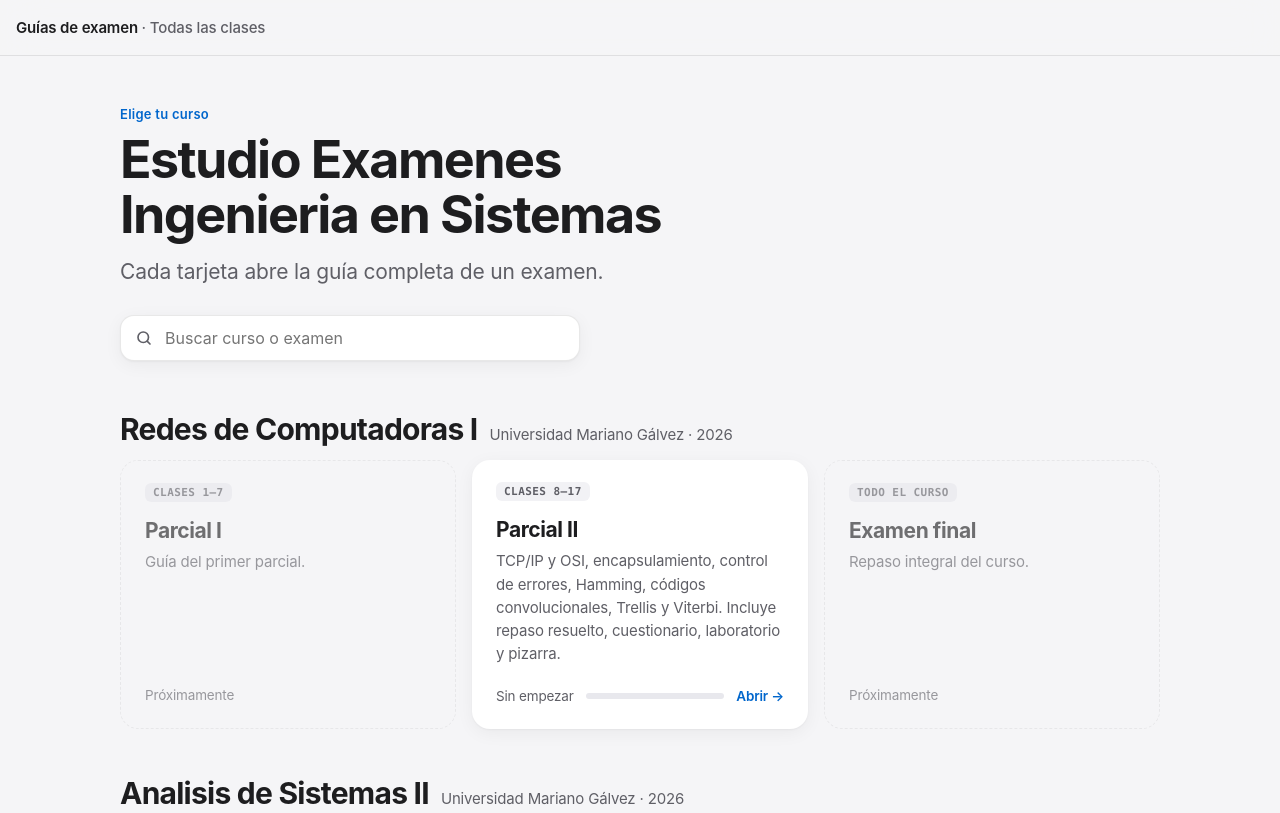
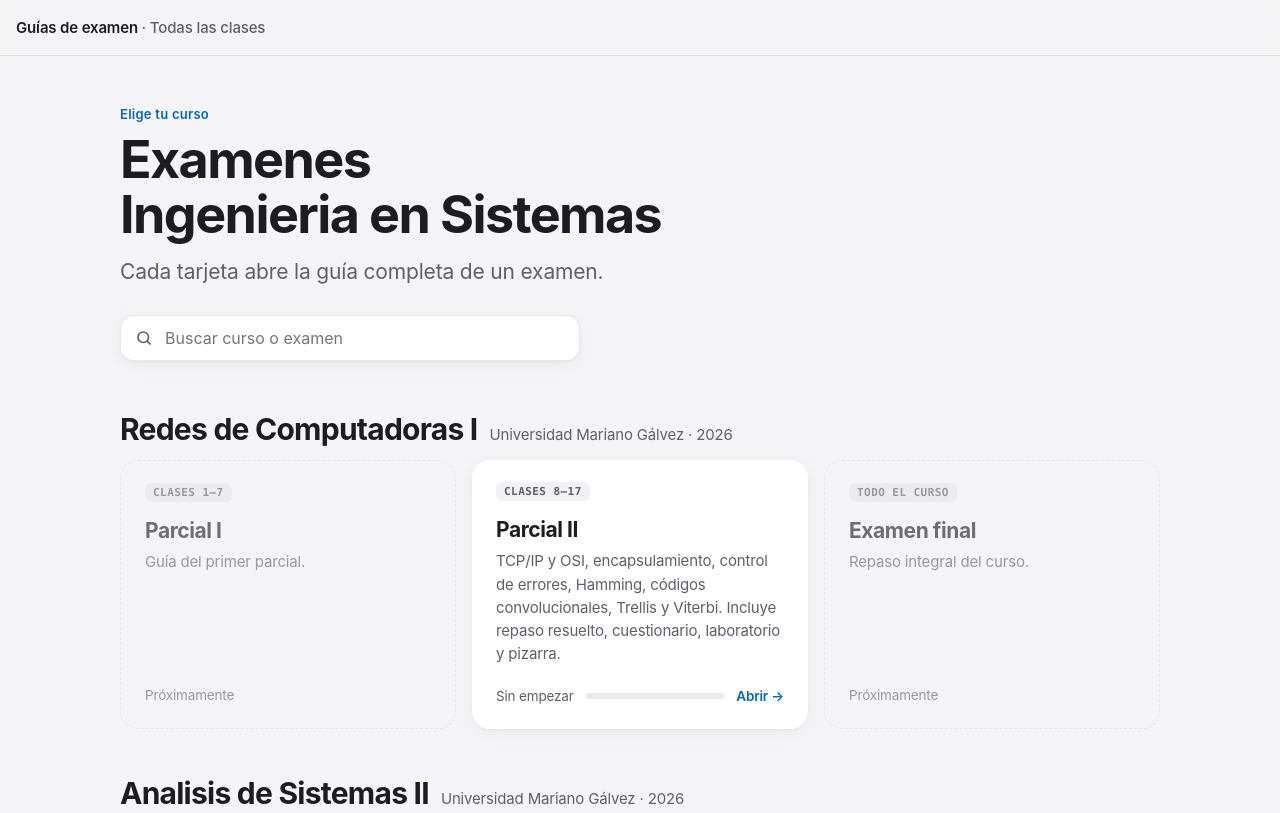
Before and after one commit to k0k4depelover/examen-redes-page, a plain HTML site: page index.html in a window 1280 px wide. Shown: the top 813 px of the page. Drawn offline with Linux system fonts and the light colour scheme.

Commit message:
Cambiando titulo

```diff
--- a/index.html
+++ b/index.html
@@ -16,7 +16,7 @@
 <main class="portal">
   <section class="hero">
     <p class="eyebrow">Elige tu curso</p>
-    <h1>Estudio Examenes<br> Ingenieria en Sistemas</h1>
+    <h1>Examenes<br> Ingenieria en Sistemas</h1>
     <p class="lede">Cada tarjeta abre la guía completa de un examen.</p>
     <label class="search">
       <svg width="18" height="18" viewBox="0 0 24 24" fill="none" stroke="currentColor" stroke-width="2.2" stroke-linecap="round" aria-hidden="true"><circle cx="11" cy="11" r="7"/><path d="m20 20-3.5-3.5"/></svg>
```
